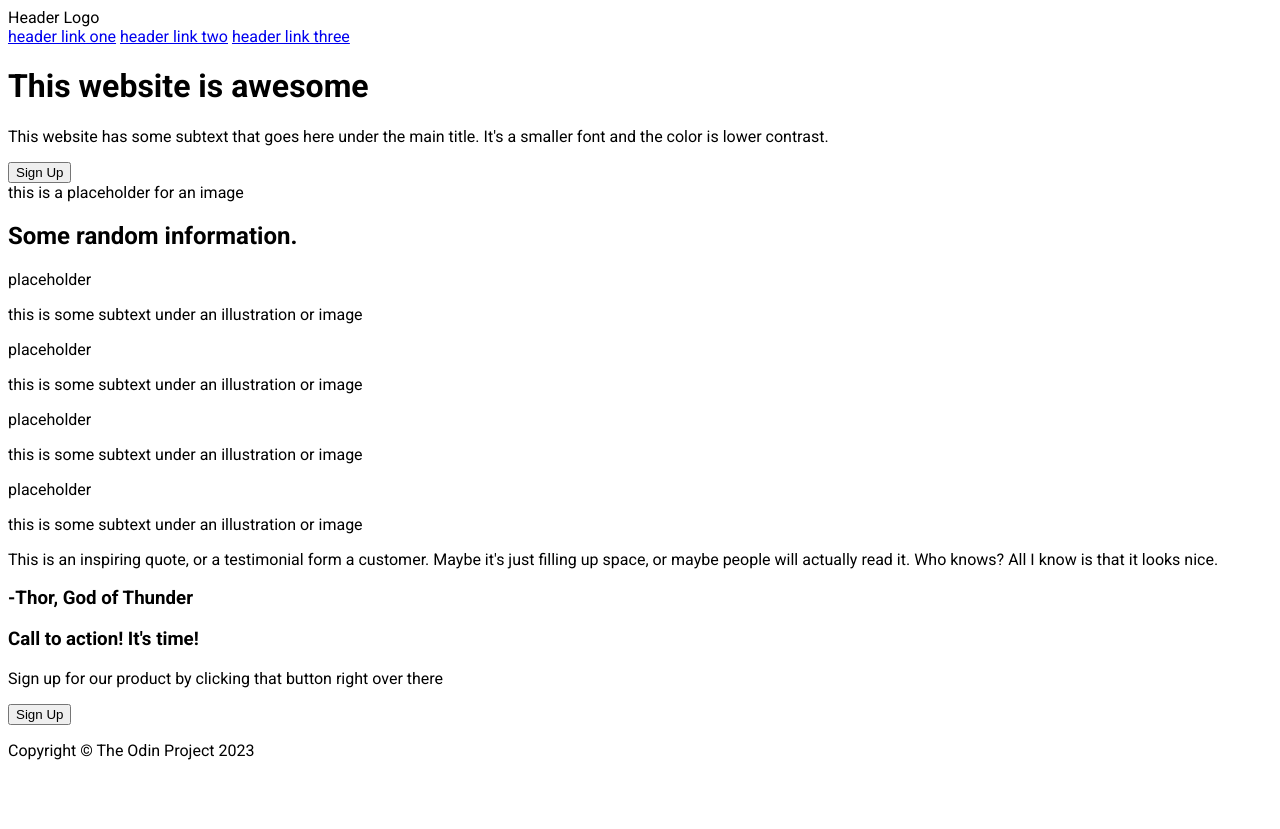
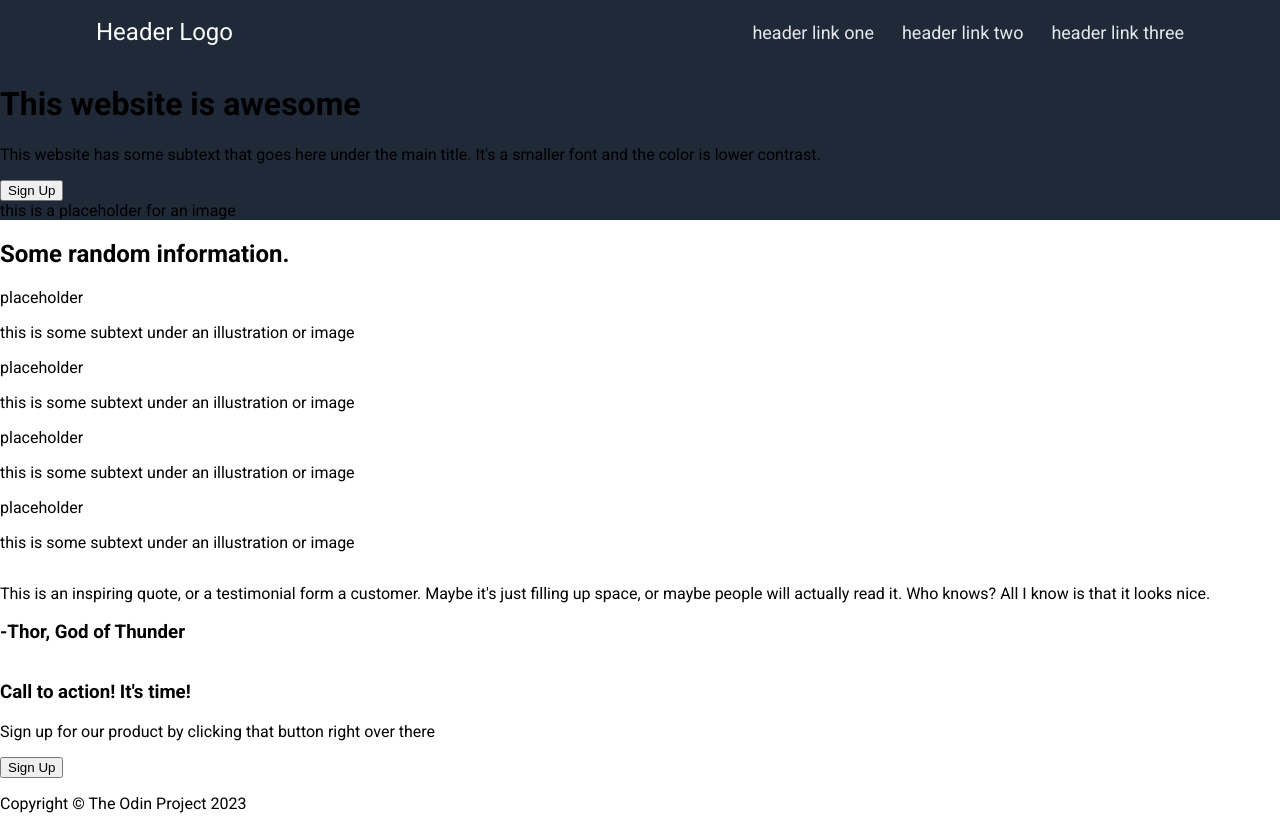
Before and after one commit to dangoodie/landing-page, a plain HTML site: page index.html in a window 1280 px wide. Before the commit the page ends 800 px from the top, so only its background shows below. Drawn offline with Linux system fonts and the light colour scheme.

Commit message:
completing header

```diff
--- a/index.html
+++ b/index.html
@@ -10,13 +10,15 @@
   <body>
     <nav class="header">
       <div class="header-logo">Header Logo</div>
-      <a href="#">header link one</a>
-      <a href="#">header link two</a>
-      <a href="#">header link three</a>
+      <div class="header-links">
+        <a href="#">header link one</a>
+        <a href="#">header link two</a>
+        <a href="#">header link three</a>
+      </div>
     </nav>
-    <div class="top-content">
-      <h1>This website is awesome</h1>
-      <p>
+    <div class="hero-content">
+      <h1 class="hero">This website is awesome</h1>
+      <p class="hero-subtext">
         This website has some subtext that goes here under the main title. It's
         a smaller font and the color is lower contrast.
       </p>
--- a/style.css
+++ b/style.css
@@ -2,4 +2,37 @@
 
 body {
  font-family: 'Roboto', sans-serif;
+ display: flex;
+ flex-direction: column;
+ margin: 0;
 }
+
+
+
+/* Header styling */
+
+.header {
+  background-color: #1F2937;
+  display: flex;
+  justify-content: space-between;
+  align-items: center;
+  padding: 18px 96px;
+}
+
+.header-logo {
+  font-size: 24px;
+  color: #F9FAF8;
+}
+
+.header-links a {
+  font-size: 18px;
+  color: #E5E7EB;
+  text-decoration: none;
+  margin-left: 24px;
+}
+
+/* Hero styling */
+
+.hero-content {
+  background-color: #1F2937;
+}
```
